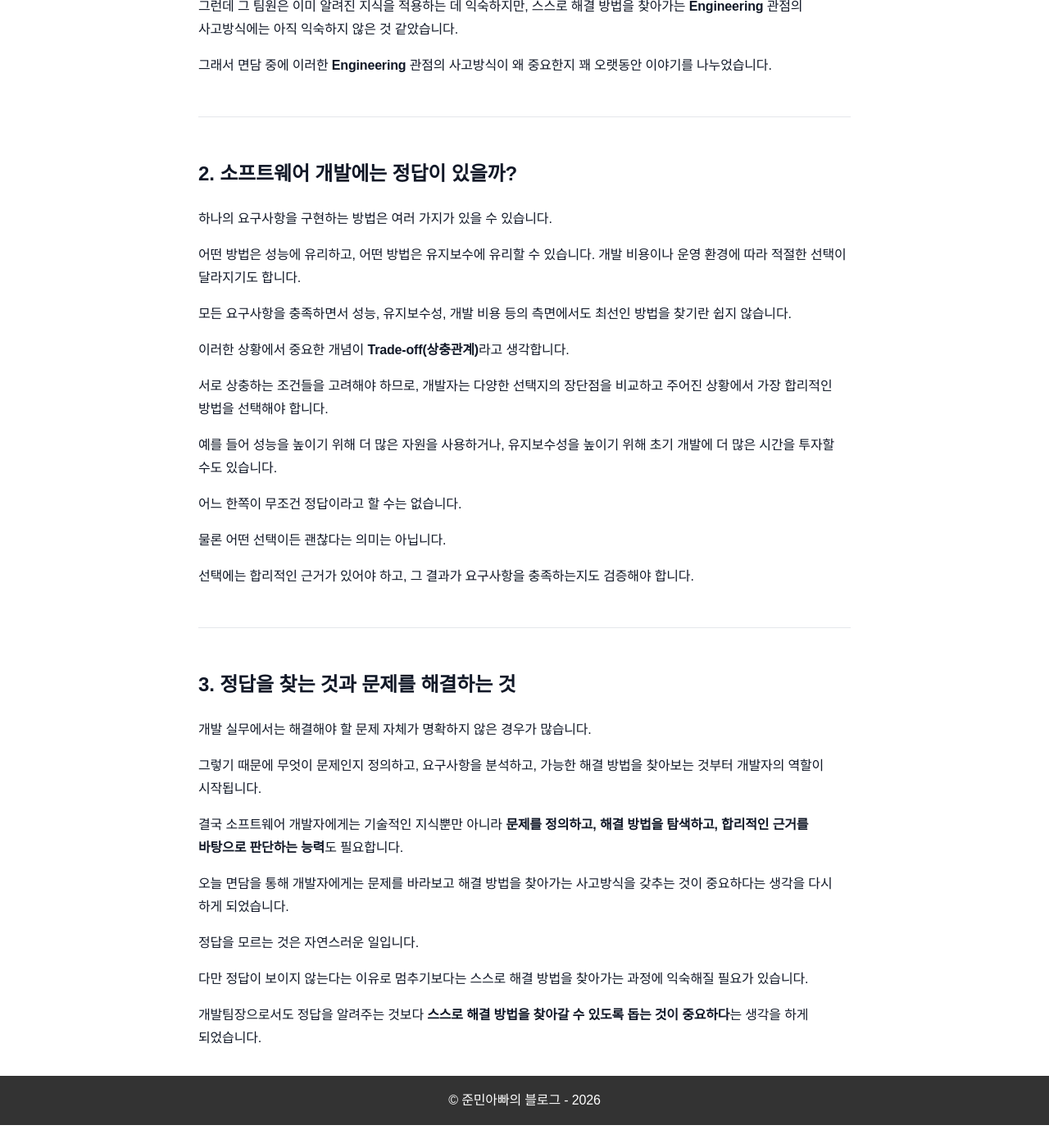
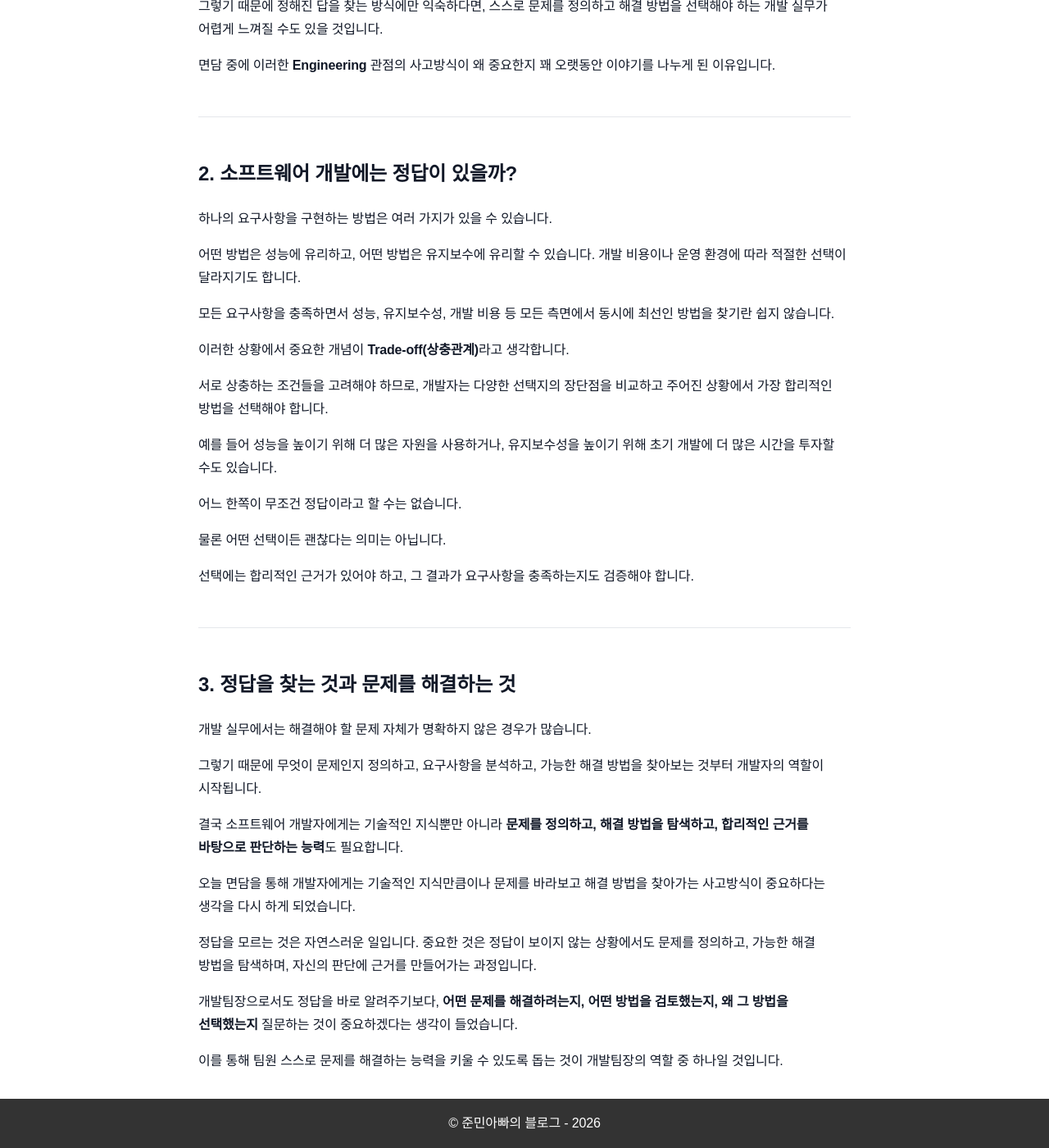
Before and after one commit to sanghoon-lee/sanghoon-lee.github.io, a Jekyll site: the page built from _posts/2026-11-10-science-engineering.md, in a window 1280 px wide and 1400 px high, scrolled down 844 px. Shown: the whole window at 82% size. Built offline with Jekyll 4.4.1, drawn with Linux system fonts in a browser that asks for light colours; nearby versions of some CDN libraries; comment, search, counter and statistics services are not loaded; before the commit the page ends 2216 px from its top, so only the background shows below that; some of the changed text lies outside the part shown.

Commit message:
소프트웨어 개발에는 정답이 있을까 포스팅

```diff
--- a/_posts/2026-11-10-science-engineering.md
+++ b/_posts/2026-11-10-science-engineering.md
@@ -2,7 +2,7 @@
 layout: post
 title: "[회고] 소프트웨어 개발에는 정답이 있을까?"
 date: 2026-11-10
-description: 신입 개발자와의 면담을 계기로 소프트웨어 개발에서 정답을 찾는 것과 문제를 해결하는 것의 차이, 그리고 Engineering의 의미를 생각해 봅니다.
+description: 신입 개발자와의 면담을 계기로 소프트웨어 개발에서 정답을 찾는 것과 문제를 해결하는 것의 차이, Trade-off와 Engineering 관점의 사고방식에 대해 생각해 봅니다.
 image: /assets/images/development.jpg
 categories: 개발이야기
 tags:
@@ -22,13 +22,13 @@ tags:
 
 ## 1. Science와 Engineering의 차이
 
-**Science**가 현상의 원리와 법칙을 이해하는 데 중점을 둔다면, **Engineering**은 그러한 지식을 활용해 현실의 문제를 해결하는 데 목적이 있습니다.
+**Science**가 현상의 원리와 법칙을 발견하고 이해하는 데 중점을 둔다면, **Engineering**은 그러한 지식을 활용해 주어진 조건과 제약 속에서 현실의 문제를 해결하는 데 중점을 둡니다.
 
-소프트웨어 개발은 주어진 요구사항과 제약조건 속에서 <mark>우리의 목표에 최대한 근접할 수 있는 해결 방법을 찾아가는 과정</mark>이라는 점에서 **Engineering**의 성격이 강하다고 생각합니다.
+소프트웨어 개발은 주어진 요구사항과 제약조건 속에서 <mark>목표를 달성할 수 있는 가장 합리적인 해결 방법을 찾아가는 과정</mark>이라는 점에서 **Engineering**의 성격이 강하다고 생각합니다.
 
-그런데 그 팀원은 이미 알려진 지식을 적용하는 데 익숙하지만, 스스로 해결 방법을 찾아가는 **Engineering** 관점의 사고방식에는 아직 익숙하지 않은 것 같았습니다.
+그렇기 때문에 정해진 답을 찾는 방식에만 익숙하다면, 스스로 문제를 정의하고 해결 방법을 선택해야 하는 개발 실무가 어렵게 느껴질 수도 있을 것입니다.
 
-그래서 면담 중에 이러한 **Engineering** 관점의 사고방식이 왜 중요한지 꽤 오랫동안 이야기를 나누었습니다.
+면담 중에 이러한 **Engineering** 관점의 사고방식이 왜 중요한지 꽤 오랫동안 이야기를 나누게 된 이유입니다.
 
 ---
 
@@ -38,7 +38,7 @@ tags:
 
 어떤 방법은 성능에 유리하고, 어떤 방법은 유지보수에 유리할 수 있습니다. 개발 비용이나 운영 환경에 따라 적절한 선택이 달라지기도 합니다.
 
-모든 요구사항을 충족하면서 성능, 유지보수성, 개발 비용 등의 측면에서도 최선인 방법을 찾기란 쉽지 않습니다.
+모든 요구사항을 충족하면서 성능, 유지보수성, 개발 비용 등 모든 측면에서 동시에 최선인 방법을 찾기란 쉽지 않습니다.
 
 이러한 상황에서 중요한 개념이 **Trade-off(상충관계)**라고 생각합니다.
 
@@ -62,10 +62,10 @@ tags:
 
 결국 소프트웨어 개발자에게는 기술적인 지식뿐만 아니라 **문제를 정의하고, 해결 방법을 탐색하고, 합리적인 근거를 바탕으로 판단하는 능력**도 필요합니다.
 
-오늘 면담을 통해 개발자에게는 문제를 바라보고 해결 방법을 찾아가는 사고방식을 갖추는 것이 중요하다는 생각을 다시 하게 되었습니다.
+오늘 면담을 통해 개발자에게는 기술적인 지식만큼이나 문제를 바라보고 해결 방법을 찾아가는 사고방식이 중요하다는 생각을 다시 하게 되었습니다.
 
-정답을 모르는 것은 자연스러운 일입니다.
+정답을 모르는 것은 자연스러운 일입니다. 중요한 것은 정답이 보이지 않는 상황에서도 문제를 정의하고, 가능한 해결 방법을 탐색하며, 자신의 판단에 근거를 만들어가는 과정입니다.
 
-다만 정답이 보이지 않는다는 이유로 멈추기보다는 스스로 해결 방법을 찾아가는 과정에 익숙해질 필요가 있습니다.
+개발팀장으로서도 정답을 바로 알려주기보다, **어떤 문제를 해결하려는지, 어떤 방법을 검토했는지, 왜 그 방법을 선택했는지** 질문하는 것이 중요하겠다는 생각이 들었습니다.
 
-개발팀장으로서도 정답을 알려주는 것보다 **스스로 해결 방법을 찾아갈 수 있도록 돕는 것이 중요하다**는 생각을 하게 되었습니다.
+이를 통해 팀원 스스로 문제를 해결하는 능력을 키울 수 있도록 돕는 것이 개발팀장의 역할 중 하나일 것입니다.
```
